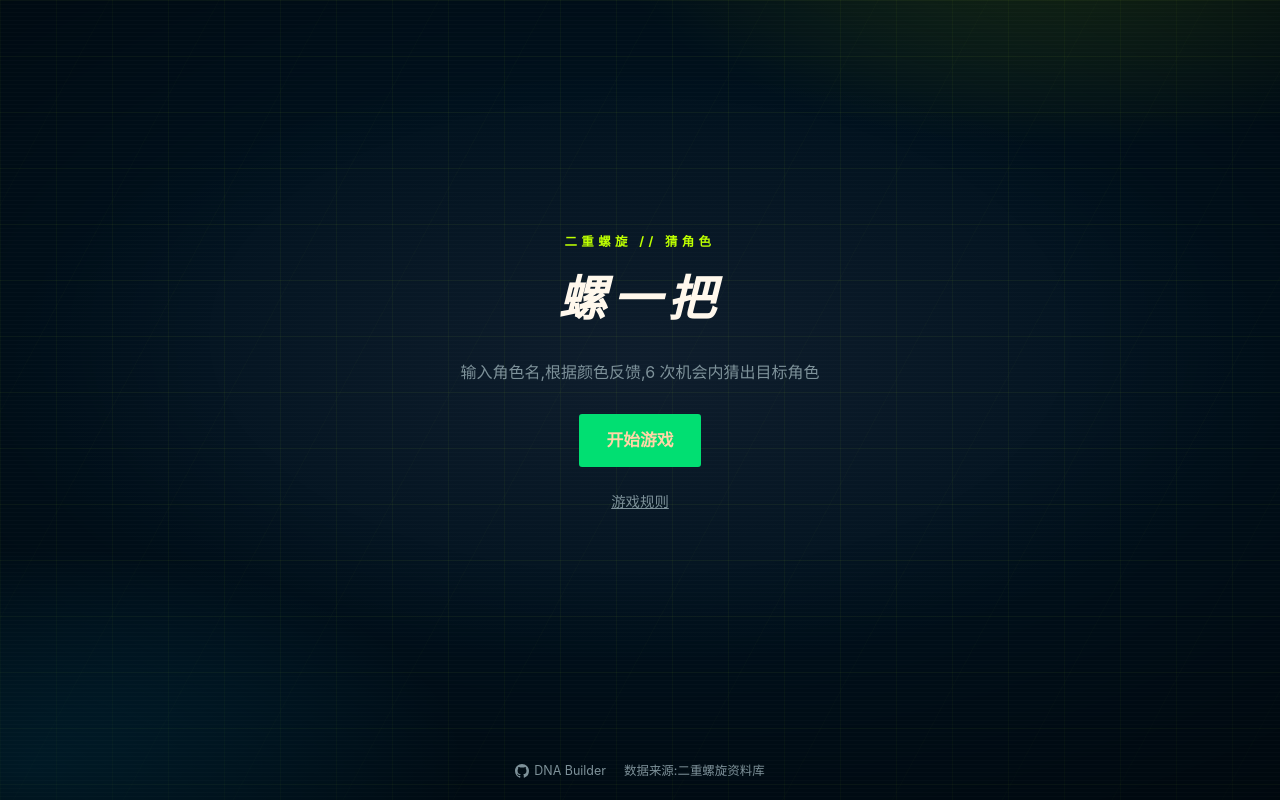
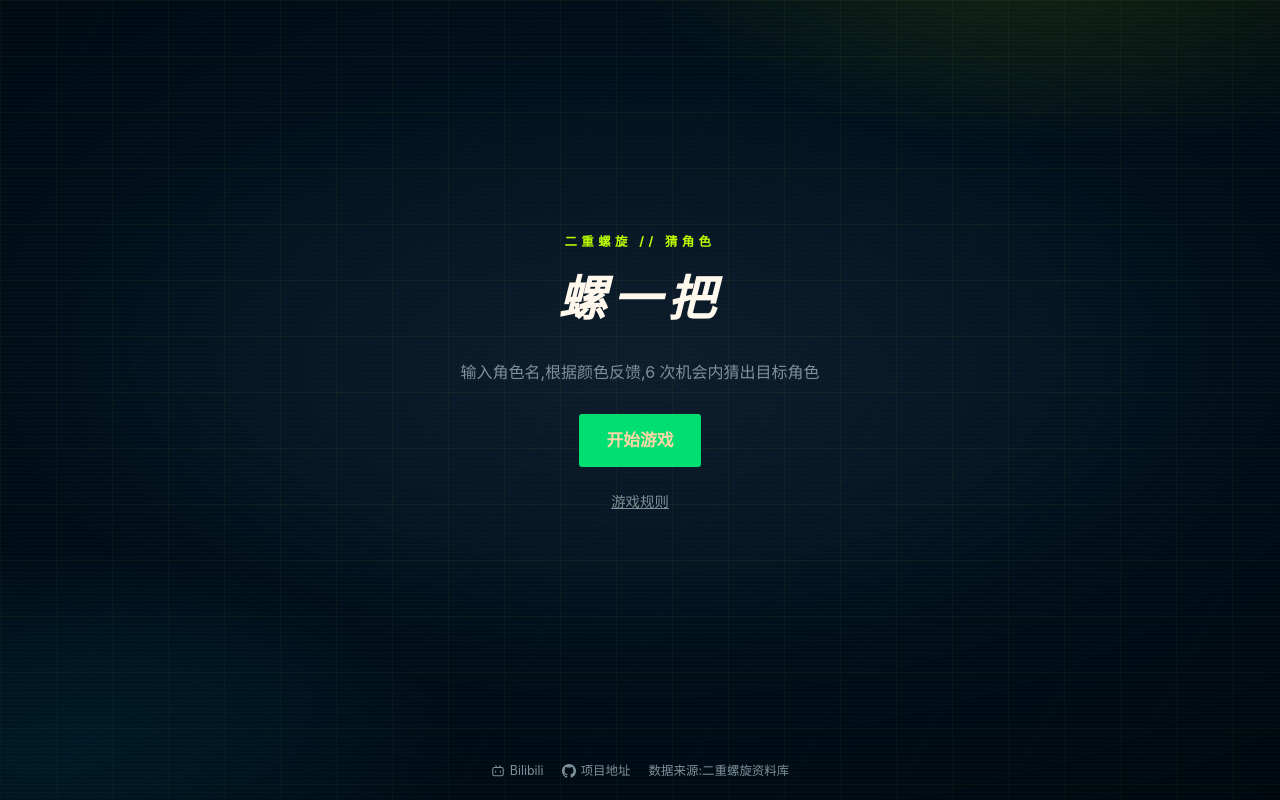
Before and after one commit to Rainfall66/luoyiba, a plain HTML site: page index.html in a window 1280 px wide. Drawn offline with Linux system fonts and the light colour scheme.

Commit message:
开始页页脚添加 Bilibili 与项目地址链接

```diff
--- a/index.html
+++ b/index.html
@@ -21,9 +21,13 @@
     </div>
     <div class="footer">
       <span class="footer-links">
-        <a href="https://github.com/pa001024/dna-builder" target="_blank" rel="noopener noreferrer" class="footer-link" aria-label="GitHub 仓库">
+        <a href="https://space.bilibili.com/18689385" target="_blank" rel="noopener noreferrer" class="footer-link" aria-label="Bilibili">
+          <svg viewBox="0 0 24 24" width="14" height="14" fill="none" stroke="currentColor" stroke-width="1.8" stroke-linecap="round" stroke-linejoin="round" aria-hidden="true"><path d="m8 3 2.5 3M16 3l-2.5 3"/><rect x="3" y="6" width="18" height="14" rx="3"/><path d="M8 12v2M16 12v2"/></svg>
+          Bilibili
+        </a>
+        <a href="https://github.com/Rainfall66/luoyiba" target="_blank" rel="noopener noreferrer" class="footer-link" aria-label="项目仓库">
           <svg viewBox="0 0 16 16" width="14" height="14" fill="currentColor" aria-hidden="true"><path d="M8 0C3.58 0 0 3.58 0 8c0 3.54 2.29 6.53 5.47 7.59.4.07.55-.17.55-.38 0-.19-.01-.82-.01-1.49-2.01.37-2.53-.49-2.69-.94-.09-.23-.48-.94-.82-1.13-.28-.15-.68-.52-.01-.53.63-.01 1.08.58 1.23.82.72 1.21 1.87.87 2.33.66.07-.52.28-.87.51-1.07-1.78-.2-3.64-.89-3.64-3.95 0-.87.31-1.59.82-2.15-.08-.2-.36-1.02.08-2.12 0 0 .67-.21 2.2.82.64-.18 1.32-.27 2-.27s1.36.09 2 .27c1.53-1.04 2.2-.82 2.2-.82.44 1.1.16 1.92.08 2.12.51.56.82 1.27.82 2.15 0 3.07-1.87 3.75-3.65 3.95.29.25.54.73.54 1.48 0 1.07-.01 1.93-.01 2.2 0 .21.15.46.55.38A8.01 8.01 0 0 0 16 8c0-4.42-3.58-8-8-8Z"/></svg>
-          DNA Builder
+          项目地址
         </a>
         <a href="https://dna-builder.cn/db/char" target="_blank" rel="noopener noreferrer" class="footer-link">数据来源:二重螺旋资料库</a>
       </span>
```
